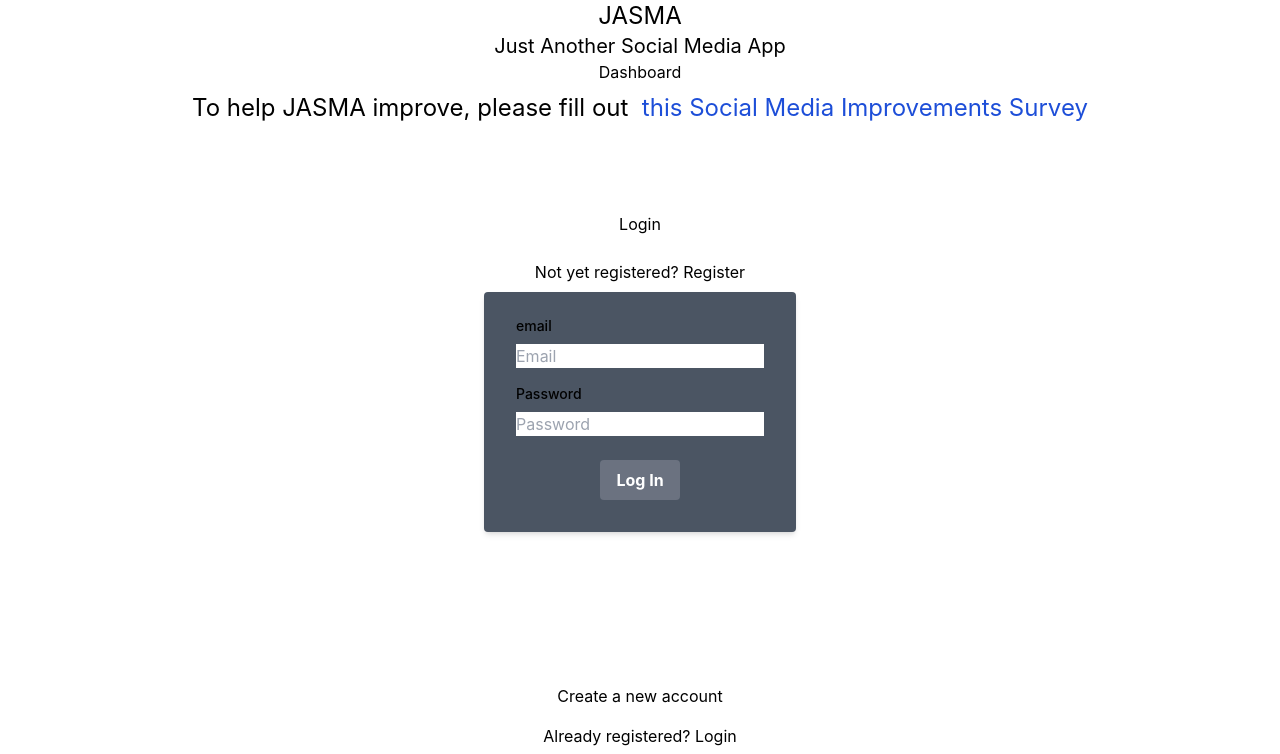
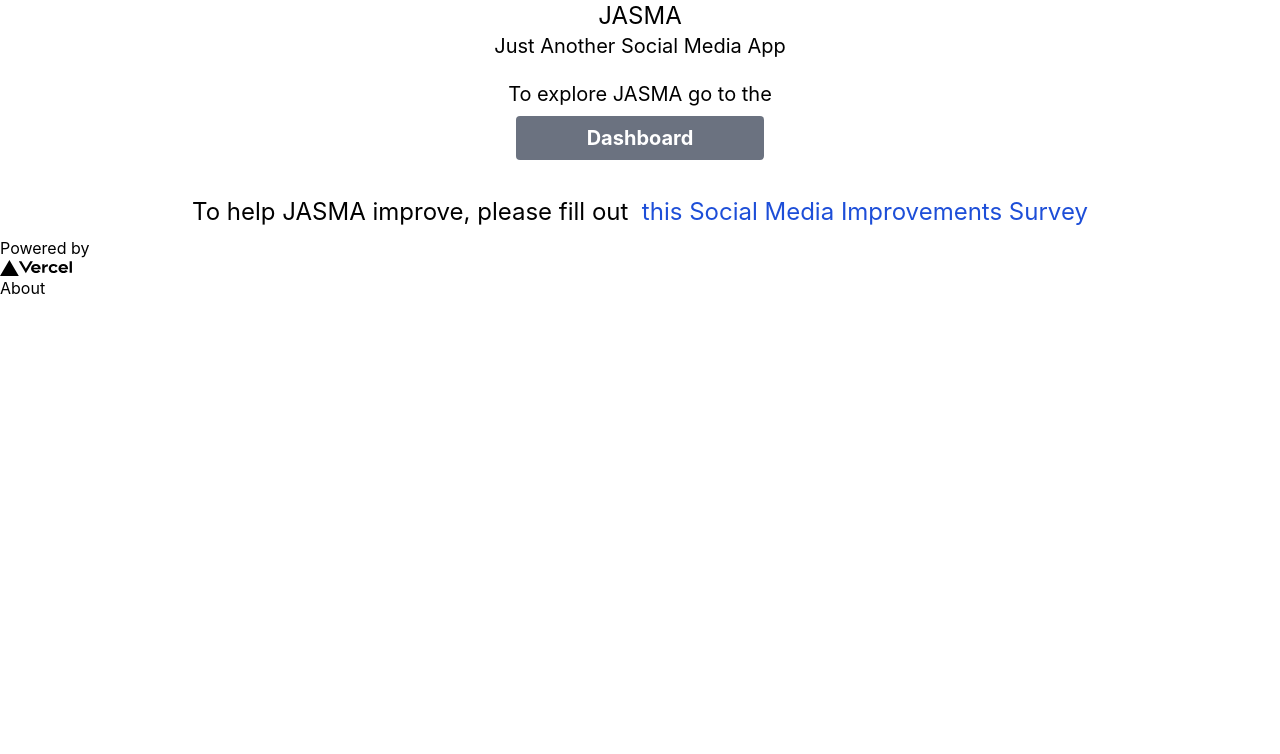
Before and after one commit to steph-koopmanschap/jasma, a Next.js app in the folder next/: page / in a window 1280 px wide. Shown: the top 754 px of the page. Built offline with nearby package versions, Linux system fonts and the light colour scheme; no server answers.

Commit message:
fix bugs cors, login, link, profilepic

```diff
--- a/next/clientAPI/api.js
+++ b/next/clientAPI/api.js
@@ -1,10 +1,12 @@
 import axios from "axios";
 import fetch from "node-fetch";
+
+const baseURL = `http://${process.env.NEXT_PUBLIC_API_SERVER_URL}:${process.env.NEXT_PUBLIC_API_SERVER_PORT}`;
 
 class Api {
     constructor() {
         this._api = axios.create({
-            baseURL: `http://${process.env.NEXT_PUBLIC_API_SERVER_URL}:${process.env.NEXT_PUBLIC_API_SERVER_PORT}`,
+            baseURL: baseURL,
             withCredentials: true,
             timeout: 2000 //Timeout response after 2 seconds
         });
@@ -38,8 +40,9 @@ class Api {
         return response.data;
     }
 
+    //Check if a user is autheenticated (logged in)
     async checkAuth(req) {
-        const response = await fetch("http://localhost:5000/api/auth/checkAuth", {
+        const response = await fetch(`${baseURL}/api/auth/checkAuth`, {
             method: "POST",
             headers: req.headers
         });
--- a/next/components/LoginForm.js
+++ b/next/components/LoginForm.js
@@ -2,7 +2,6 @@ import React, { useState } from "react";
 import Link from "next/link";
 import { useRouter } from "next/router";
 import api from "../clientAPI/api.js";
-import { useQuery } from "react-query";
 
 export default function LoginForm() {
     const router = useRouter();
@@ -14,17 +13,22 @@ export default function LoginForm() {
 
     const [message, setMessage] = useState();
 
+    // Login authorization code
     async function handleSubmit(e) {
         e.preventDefault();
         const { emailInput, passwordInput } = loginFormState;
         const response = await api.login(emailInput, passwordInput);
         console.log("response", response);
+        //Move user to dashboard upon succesfull login
         if (response.success) {
-            router.replace("/dashboard");
+            router.push("/dashboard");
+            setMessage(null);
+        //Failed login. Show error message.
         } else {
             setMessage(response.message);
         }
     }
+
     // const { status, isLoading, isError, data, error, refetch } = useQuery(
     //     ["userCredentials"],
     //     async () => {
@@ -40,20 +44,6 @@ export default function LoginForm() {
             [e.target.name]: value
         });
     };
-
-    // Login authorization code
-    // const authorize = (e) => {
-    //     e.preventDefault();
-    //     refetch(); //Send a login request
-    //     //Move user to dashboard on succesful login
-    //     if (data?.user && data?.success) {
-    //         router.push(`/dashboard`);
-    //     }
-
-    //     if (isError) {
-    //         console.log(error);
-    //     }
-    // };
 
     return (
         <div className="flex flex-col items-center justify-center my-16">
@@ -106,14 +96,7 @@ export default function LoginForm() {
                     />
                 </div>
 
-                {message ? null : <p className="mb-2 text-red-500">{message}</p>}
-                {/*
-                {isError ?
-                (<p
-                    className='mb-2 text-red-500'
-                >
-                    {error}</p>) : null
-                }    */}
+                {message ? <p className="mb-2 text-red-500">{message}</p> : null}
 
                 <div className="flex flex-col items-center justify-between">
                     <button
--- a/next/components/ProfilePic.js
+++ b/next/components/ProfilePic.js
@@ -1,12 +1,12 @@
 import React from 'react';
 import Image from 'next/image';
 import { useQuery } from 'react-query';
-import {getProfilePic} from '../clientAPI/api.js';
+import api from "../clientAPI/api.js";
 
 export default function ProfilePic(props) {
     //Fetch profile pic from server
     const { status, isLoading, isError, data, error, refetch } = useQuery(["userProfilePic"],
-    async () => {return await getProfilePic(props.userid)},
+    async () => {return await api.getProfilePic(props.userid)},
     {enabled: true}
     );
     let profilePicSrc = "/";
--- a/next/pages/index.js
+++ b/next/pages/index.js
@@ -1,8 +1,6 @@
 import Link from "next/link";
 import HeaderMain from "../components/HeaderMain";
 import FooterMain from "../components/FooterMain";
-import LoginForm from "../components/LoginForm";
-import SignUpForm from "../components/SignUpForm";
 import DefaultHead from "../components/DefaultHead";
 
 //The homepage
@@ -15,27 +13,26 @@ export default function Home() {
             <HeaderMain />
 
             <main className="flex flex-col items-center justify-center w-full h-fit">
-                <Link
-                    className="hover:text-sky-500"
-                    href="/dashboard"
-                >
-                    Dashboard
-                </Link>
+
+                <p className="text-xl mt-5 mb-5">To explore JASMA go to the <br />
+                    <Link
+                        className="text-xl formButtonDefault m-2 hover:text-sky-500 flex justify-center"
+                        href="/dashboard"
+                    >
+                        Dashboard
+                    </Link>
+                </p>
 
                 <p className="text-2xl m-2">To help JASMA improve, please fill out
                     <a
                         className="text-blue-700 hover:text-blue-500"
                         href="https://forms.gle/dQZQHFhyXrok78Wx5"
-                        rel="nofollow"
+                        rel="nofollow noreferrer noopener"
                         target="_blank"
                     >
                         &nbsp; this Social Media Improvements Survey
                     </a>
                 </p>
-
-
-                <LoginForm />
-                <SignUpForm />
             </main>
 
             <FooterMain />
```
Also changed, not shown: 2 other files (tests, documents, lock files or other folders).
